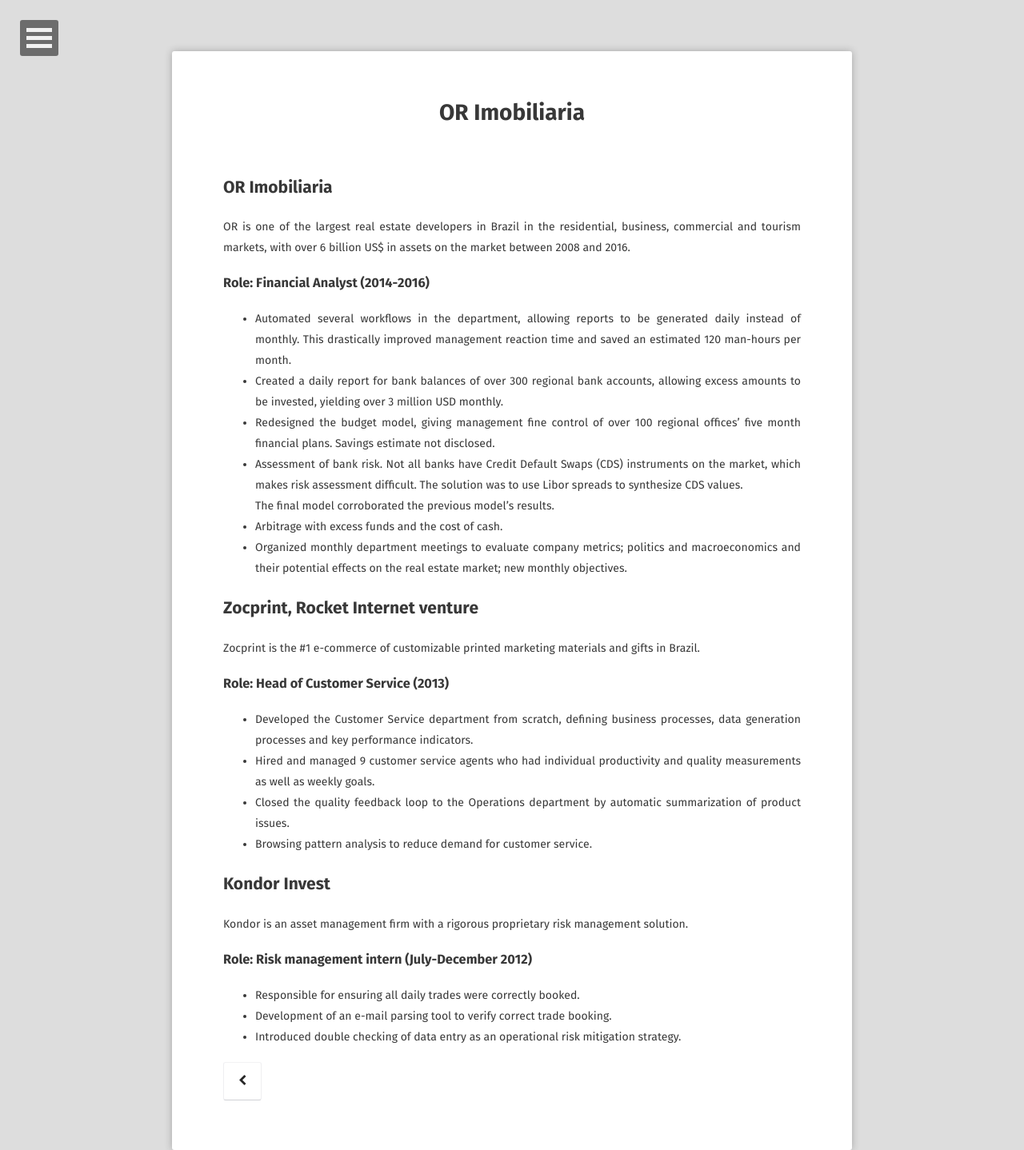
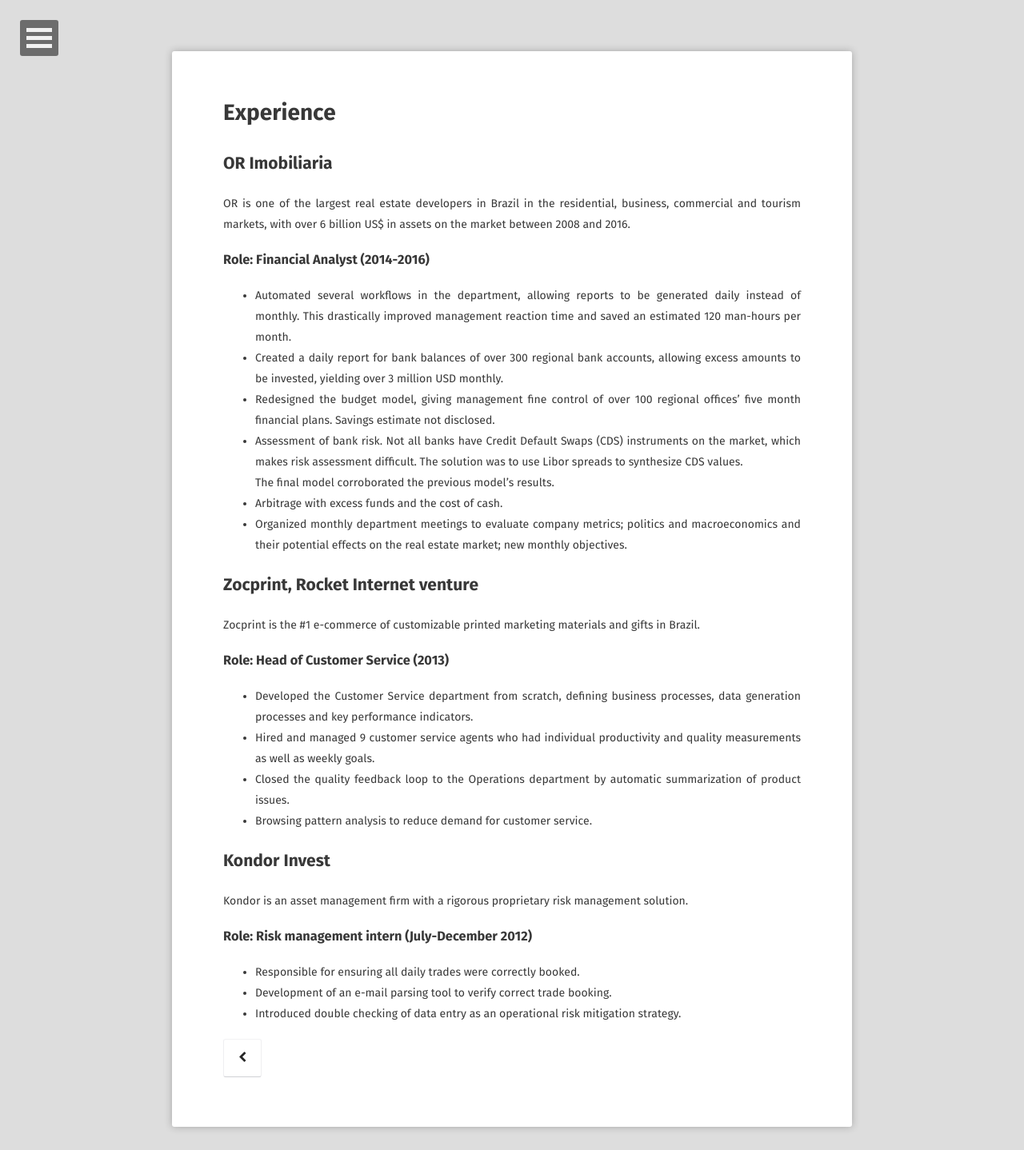
Before and after one commit to lacerda/lacerda.github.io, a Jekyll site: the page built from experience/index.md, in a window 1280 px wide. Shown: the whole page at 80% size. Built offline with Jekyll 4.4.1, drawn with Linux system fonts in a browser that asks for light colours; some web fonts are replaced; our own code applies the rules of GitHub Pages for plain Markdown files.

Commit message:
cleaned up nav, duplicated title

```diff
--- a/_includes/nav.html
+++ b/_includes/nav.html
@@ -10,7 +10,8 @@
 						<h4>{{ site.title }}</h4>
 						<p>{{ site.description }}</p>
 					</li>
-					<li><a href="{{ site.url }}/about/"><span class="btn btn-inverse">Learn More</span></a></li>
+					<li><a href="{{ site.url }}"><span class="btn btn-inverse">Home</span></a></li>
+					<!--<li><a href="{{ site.url }}/about/"><span class="btn btn-inverse">Learn More</span></a></li>-->
 					{% if site.email %}<li>
                         <a href="mailto:{{ site.email }}" target="_blank" rel="noopener noreferrer"><i class="fa fa-fw fa-envelope-square"></i> Email</a>
                     </li>{% endif %}
@@ -85,13 +86,13 @@
                     </li>{% endif %}
 				</ul><!-- /.dl-submenu -->
 			</li>
-			<li>
-				<a href="#">Posts</a>
-				<ul class="dl-submenu">
-					<li><a href="{{ site.url }}/posts/">All Posts</a></li>
-					<li><a href="{{ site.url }}/tags/">All Tags</a></li>
-				</ul>
-			</li>
+			<!--<li>-->
+				<!--<a href="#">Posts</a>-->
+				<!--<ul class="dl-submenu">-->
+					<!--<li><a href="{{ site.url }}/posts/">All Posts</a></li>-->
+					<!--<li><a href="{{ site.url }}/tags/">All Tags</a></li>-->
+				<!--</ul>-->
+			<!--</li>-->
 			{% for link in site.data.navigation %}
 		    {% if link.url contains 'http' %}
 		        {% assign domain = '' %}
--- a/_layouts/page.html
+++ b/_layouts/page.html
@@ -15,9 +15,9 @@
     <header class="header" role="banner">
         <div class="wrapper animated fadeIn">
             <div class="content">
-                <div class="post-title {% if page.feature %} feature {% endif %}">
-                    <h1>{{ page.title }}</h1>
-                </div>
+                <!--<div class="post-title {% if page.feature %} feature {% endif %}">-->
+                    <!--<h1>{{ page.title }}</h1>-->
+                <!--</div>-->
                 {{ content }}
                 <a class="btn zoombtn" href="{{site.url}}">
                     <i class="fa fa-chevron-left"></i>
--- a/experience/index.md
+++ b/experience/index.md
@@ -1,3 +1,5 @@
+# Experience
+
 ## OR Imobiliaria
 
 OR is one of the largest real estate developers in Brazil in the residential, business, commercial and tourism markets, with over 6 billion US$ in assets on the market between 2008 and 2016.
```
